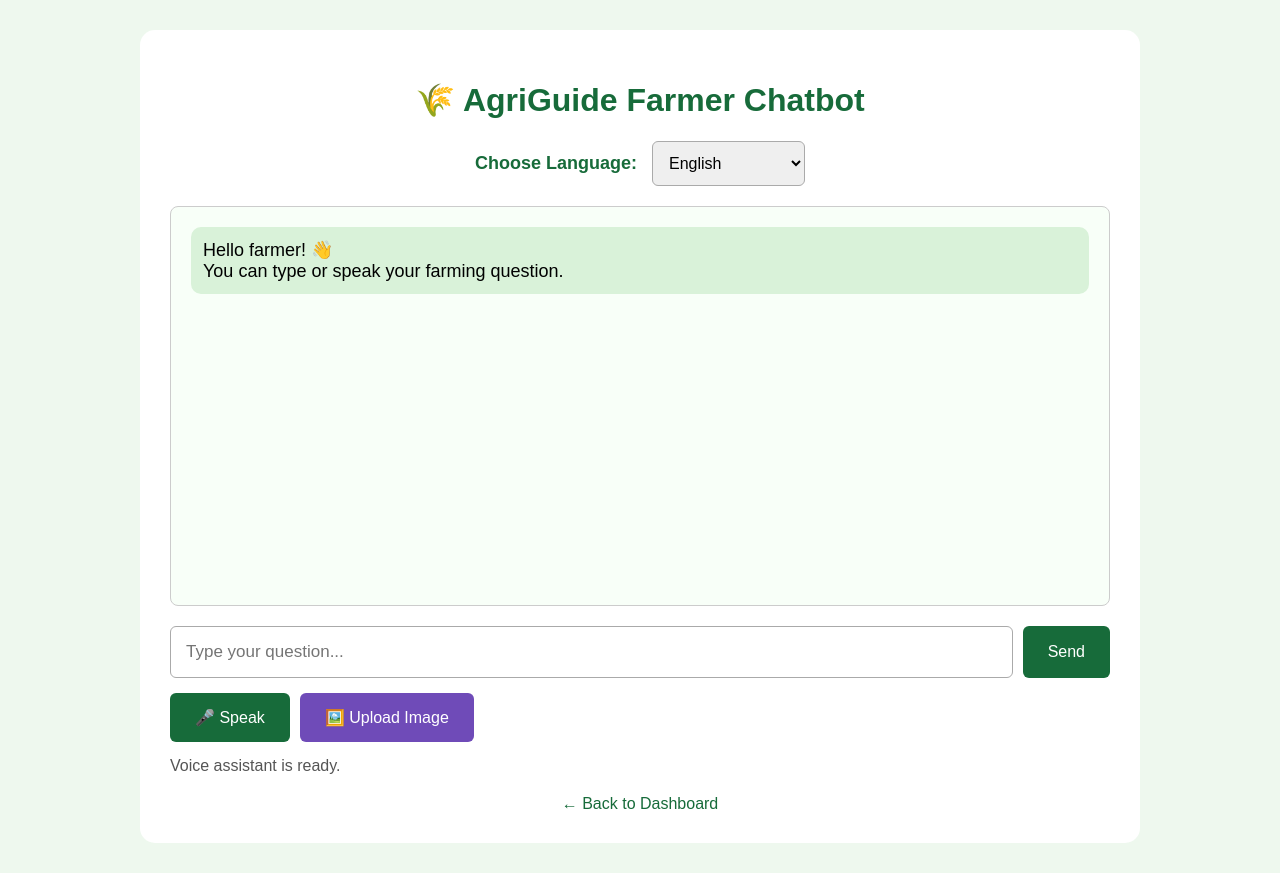
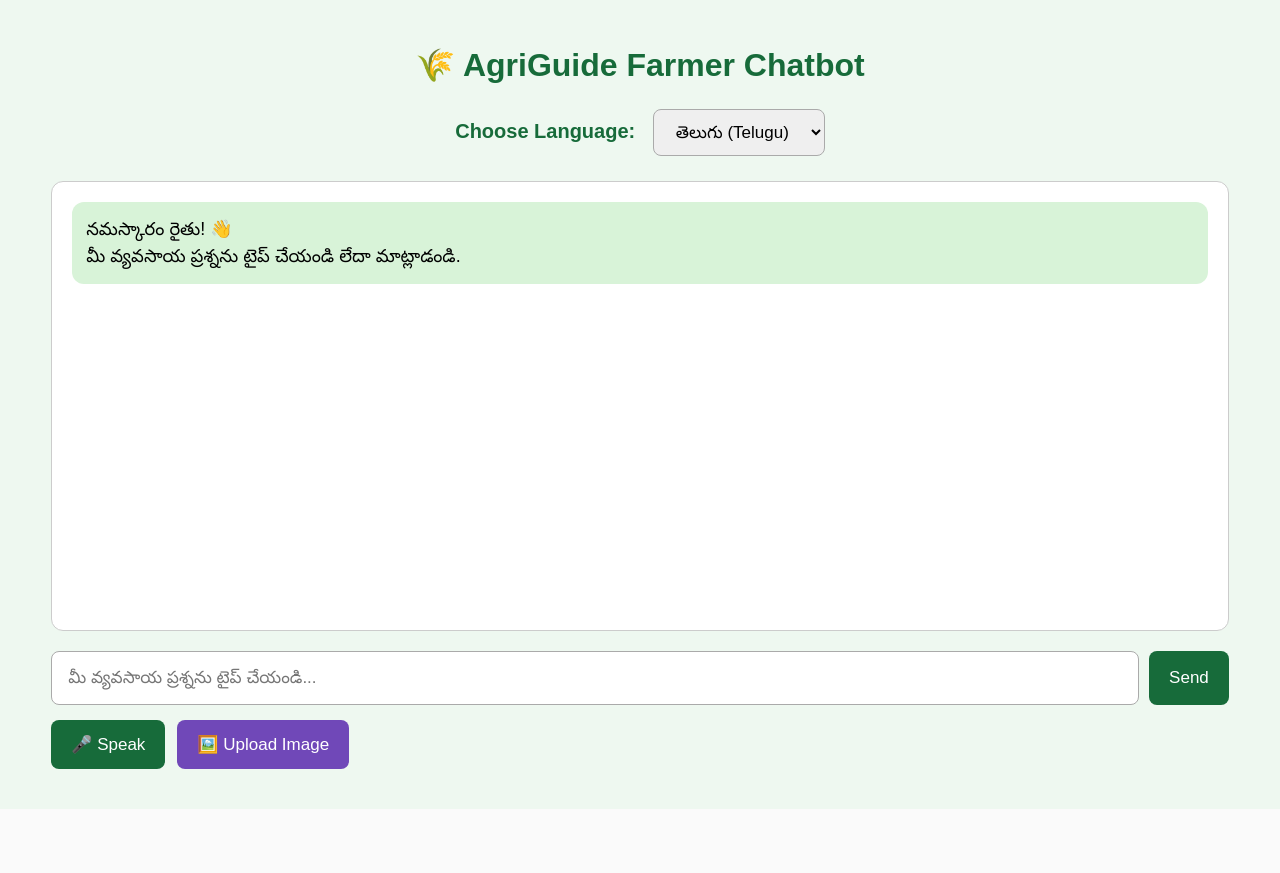
Before and after one commit to nagireddygariharitha2005-cpu/AgriGuide, a Flask app: page /chatbot in a window 1280 px wide. After the commit the page ends 769 px from the top, so only its background shows below. Run offline with Flask 3, Linux system fonts and the light colour scheme; the visitor is signed in with stand-in values (Sample User, id 1).

Commit message:
Update chatbot.html

```diff
--- a/templates/chatbot.html
+++ b/templates/chatbot.html
@@ -14,69 +14,70 @@
 
         * {
             box-sizing: border-box;
-            font-family: Arial, sans-serif;
         }
 
         body {
             margin: 0;
-            background-color: #eef8ee;
+            font-family: Arial, sans-serif;
+            background: #eef8f0;
         }
 
         .container {
-            width: 90%;
-            max-width: 1000px;
-            margin: 30px auto;
-            background: white;
-            padding: 30px;
-            border-radius: 15px;
+            width: 92%;
+            max-width: 1200px;
+            margin: auto;
+            padding: 25px 0;
         }
 
         h1 {
             text-align: center;
             color: #176b3a;
+            margin-bottom: 25px;
         }
 
         .language-box {
             text-align: center;
-            margin: 20px 0;
+            margin-bottom: 25px;
         }
 
         .language-box label {
-            font-size: 18px;
+            font-size: 20px;
             font-weight: bold;
             color: #176b3a;
+            margin-right: 12px;
         }
 
-        select {
-            padding: 12px;
-            margin-left: 10px;
-            border-radius: 6px;
+        #language {
+            padding: 12px 18px;
+            font-size: 17px;
+            border-radius: 8px;
             border: 1px solid #aaa;
-            font-size: 16px;
         }
 
         .chat-box {
-            height: 400px;
+            background: white;
             border: 1px solid #ccc;
+            border-radius: 12px;
             padding: 20px;
+            min-height: 450px;
+            max-height: 450px;
             overflow-y: auto;
-            background-color: #f8fff8;
-            border-radius: 8px;
         }
 
         .message {
-            padding: 12px;
-            margin-bottom: 12px;
-            border-radius: 10px;
+            padding: 14px;
+            margin-bottom: 14px;
+            border-radius: 12px;
             font-size: 18px;
+            line-height: 1.5;
         }
 
         .bot {
-            background-color: #d9f2d9;
+            background: #d8f3d8;
         }
 
         .user {
-            background-color: #d8e8ff;
+            background: #d7e7ff;
             text-align: right;
         }
 
@@ -88,68 +89,61 @@
 
         #messageInput {
             flex: 1;
-            padding: 15px;
+            padding: 16px;
             font-size: 17px;
             border: 1px solid #aaa;
-            border-radius: 6px;
+            border-radius: 8px;
         }
 
         button {
-            padding: 15px 25px;
             border: none;
-            border-radius: 6px;
+            border-radius: 8px;
+            padding: 14px 20px;
+            font-size: 17px;
             cursor: pointer;
-            font-size: 16px;
+        }
+
+        #sendButton {
+            background: #176b3a;
             color: white;
         }
 
-        .send-button {
-            background-color: #176b3a;
+        #speakButton {
+            background: #176b3a;
+            color: white;
         }
 
-        .voice-button {
-            background-color: #176b3a;
+        #imageButton {
+            background: #7048b8;
+            color: white;
         }
 
-        .image-button {
-            background-color: #6f4bb8;
+        .buttons {
+            display: flex;
+            gap: 12px;
+            margin-top: 15px;
         }
 
-        button:hover {
-            opacity: 0.85;
-        }
-
-        .tools {
+        #status {
             margin-top: 15px;
-            display: flex;
-            gap: 10px;
-            flex-wrap: wrap;
+            color: #555;
+            font-size: 16px;
         }
 
         #imageInput {
             display: none;
         }
 
-        #imagePreview {
-            max-width: 300px;
-            max-height: 250px;
-            margin-top: 15px;
-            border-radius: 10px;
-            display: none;
+        @media (max-width: 700px) {
+
+            .input-area {
+                flex-direction: column;
             }
 
-        .status {
-            margin-top: 15px;
-            color: #555;
-            font-size: 16px;
+            .buttons {
+                flex-direction: column;
             }
 
-        .back {
-            display: block;
-            text-align: center;
-            margin-top: 20px;
-            color: #176b3a;
-            text-decoration: none;
         }
 
     </style>
@@ -164,7 +158,7 @@
     <h1>🌾 AgriGuide Farmer Chatbot</h1>
 
 
-    <!-- LANGUAGE SELECTOR -->
+    <!-- LANGUAGE SELECTION -->
 
     <div class="language-box">
 
@@ -174,12 +168,12 @@
 
         <select id="language">
 
-            <option value="en-IN">
-                English
+            <option value="te-IN">
+                తెలుగు (Telugu)
             </option>
 
-            <option value="te-IN">
-                తెలుగు (Telugu)
+            <option value="en-US">
+                English
             </option>
 
         </select>
@@ -187,150 +181,165 @@
     </div>
 
 
-    <!-- CHAT AREA -->
+    <!-- CHAT BOX -->
 
-    <div class="chat-box" id="chatBox">
+    <div id="chatBox" class="chat-box">
 
-        <div class="message bot">
+        <div class="message bot" id="welcomeMessage">
 
-            Hello farmer! 👋<br>
-
-            You can type or speak your farming question.
+            నమస్కారం రైతు! 👋<br>
+            మీ వ్యవసాయ ప్రశ్నను టైప్ చేయండి లేదా మాట్లాడండి.
 
         </div>
 
     </div>
 
 
-    <!-- TEXT INPUT -->
+    <!-- INPUT -->
 
     <div class="input-area">
 
         <input
             type="text"
             id="messageInput"
-            placeholder="Type your question..."
-            onkeydown="handleKey(event)"
+            placeholder="మీ వ్యవసాయ ప్రశ్నను టైప్ చేయండి..."
         >
 
         <button
-            class="send-button"
-            onclick="sendMessage()"
-        >
+            id="sendButton"
+            onclick="sendMessage()">
+
             Send
+
         </button>
 
     </div>
 
 
-    <!-- TOOLS -->
+    <!-- BUTTONS -->
 
-    <div class="tools">
+    <div class="buttons">
 
         <button
-            class="voice-button"
-            onclick="startVoice()"
-        >
+            id="speakButton"
+            onclick="startVoice()">
+
             🎤 Speak
+
         </button>
 
 
         <button
-            class="image-button"
-            onclick="document.getElementById('imageInput').click()"
-        >
+            id="imageButton"
+            onclick="selectImage()">
+
             🖼️ Upload Image
+
         </button>
 
     </div>
 
 
-    <!-- IMAGE INPUT -->
-
     <input
         type="file"
         id="imageInput"
         accept="image/*"
-        onchange="showImage(event)"
+        onchange="imageSelected()"
     >
 
 
-    <!-- IMAGE PREVIEW -->
-
-    <img
-        id="imagePreview"
-        alt="Selected image"
-    >
-
-
-    <!-- STATUS -->
-
-    <div
-        class="status"
-        id="status"
-    >
-        Voice assistant is ready.
-    </div>
-
-
-    <a
-        href="/dashboard"
-        class="back"
-    >
-        ← Back to Dashboard
-    </a>
+    <div id="status"></div>
 
 </div>
 
 
-
 <script>
 
+    // ============================
+    // ELEMENTS
+    // ============================
 
-// ==========================================
-// SEND MESSAGE
-// ==========================================
+    const languageSelect =
+        document.getElementById("language");
 
-function sendMessage() {
-
-    const input =
+    const messageInput =
         document.getElementById("messageInput");
-
-    const message =
-        input.value.trim();
-
-
-    if (message === "") {
-
-        return;
-
-    }
-
 
     const chatBox =
         document.getElementById("chatBox");
 
+    const statusText =
+        document.getElementById("status");
 
-    // Show user message
-
-    const userMessage =
-        document.createElement("div");
-
-    userMessage.className =
-        "message user";
-
-    userMessage.textContent =
-        message;
-
-    chatBox.appendChild(userMessage);
+    const welcomeMessage =
+        document.getElementById("welcomeMessage");
 
 
-    input.value = "";
+    // ============================
+    // LANGUAGE CHANGE
+    // ============================
+
+    languageSelect.addEventListener(
+        "change",
+        function () {
+
+            if (languageSelect.value === "te-IN") {
+
+                messageInput.placeholder =
+                    "మీ వ్యవసాయ ప్రశ్నను టైప్ చేయండి...";
+
+                welcomeMessage.innerHTML =
+                    "నమస్కారం రైతు! 👋<br>" +
+                    "మీ వ్యవసాయ ప్రశ్నను టైప్ చేయండి లేదా మాట్లాడండి.";
+
+            }
+
+            else {
+
+                messageInput.placeholder =
+                    "Type your farming question...";
+
+                welcomeMessage.innerHTML =
+                    "Hello farmer! 👋<br>" +
+                    "You can type or speak your farming question.";
+
+            }
+
+        }
+    );
 
 
-    // Send message to Flask
+    // ============================
+    // SEND MESSAGE
+    // ============================
 
-    fetch("/chat", {
+    async function sendMessage() {
+
+        const message =
+            messageInput.value.trim();
+
+
+        if (message === "") {
+            return;
+        }
+
+
+        addMessage(message, "user");
+
+
+        messageInput.value = "";
+
+
+        statusText.innerText =
+            languageSelect.value === "te-IN"
+            ? "సమాధానం సిద్ధం చేస్తోంది..."
+            : "Thinking...";
+
+
+        try {
+
+            const response =
+                await fetch("/chat", {
 
                     method: "POST",
 
@@ -347,143 +356,103 @@ function sendMessage() {
 
                     })
 
-    })
+                });
 
 
-    .then(response => {
+            const data =
+                await response.json();
 
-        if (!response.ok) {
 
-            throw new Error(
-                "Server error"
+            addMessage(
+                data.reply,
+                "bot"
             );
 
-        }
 
-        return response.json();
-
-    })
-
-
-    .then(data => {
-
-
-        // Create bot message
-
-        const botMessage =
-            document.createElement("div");
-
-        botMessage.className =
-            "message bot";
-
-        botMessage.textContent =
-            data.reply;
-
-
-        chatBox.appendChild(botMessage);
-
-
-        // ==================================
-        // TEXT TO SPEECH
-        // ==================================
-
-        const speech =
-            new SpeechSynthesisUtterance(
+            speakReply(
                 data.reply
             );
 
 
-        // Detect Telugu
+            statusText.innerText = "";
 
-        if (
-            /[\u0C00-\u0C7F]/.test(
-                data.reply
-            )
-        ) {
-
-            speech.lang =
-                "te-IN";
 
         }
 
-        else {
+        catch (error) {
 
-            speech.lang =
-                "en-IN";
+            console.error(error);
+
+
+            addMessage(
+
+                languageSelect.value === "te-IN"
+                ? "క్షమించండి. సమస్య ఏర్పడింది. మళ్లీ ప్రయత్నించండి."
+                : "Sorry, something went wrong. Please try again.",
+
+                "bot"
+
+            );
+
+
+            statusText.innerText =
+                languageSelect.value === "te-IN"
+                ? "చాట్‌బాట్‌కు కనెక్ట్ కాలేకపోయాము."
+                : "Unable to connect to chatbot.";
+
+        }
 
     }
 
 
-        speech.volume = 1;
+    // ============================
+    // ADD MESSAGE
+    // ============================
 
-        speech.rate = 1;
+    function addMessage(text, type) {
 
-        speech.pitch = 1;
+        const div =
+            document.createElement("div");
 
 
-        // Stop previous speech
-
-        window.speechSynthesis.cancel();
+        div.className =
+            "message " + type;
 
 
-        // Speak answer
+        div.innerText =
+            text;
 
-        window.speechSynthesis.speak(
-            speech
-        );
+
+        chatBox.appendChild(div);
 
 
         chatBox.scrollTop =
             chatBox.scrollHeight;
 
-    })
-
-
-    .catch(error => {
-
-        console.log(error);
-
-
-        const errorMessage =
-            document.createElement("div");
-
-        errorMessage.className =
-            "message bot";
-
-        errorMessage.textContent =
-            "Sorry, I could not connect to the server.";
-
-        chatBox.appendChild(
-            errorMessage
-        );
-
-    });
-
     }
 
 
+    // ============================
+    // ENTER KEY
+    // ============================
 
-// ==========================================
-// ENTER KEY
-// ==========================================
+    messageInput.addEventListener(
+        "keydown",
+        function(event) {
 
-function handleKey(event) {
-
-    if (
-        event.key === "Enter"
-    ) {
+            if (event.key === "Enter") {
 
                 sendMessage();
 
             }
 
         }
+    );
 
 
-
-// ==========================================
+    // ============================
     // VOICE INPUT
-// ==========================================
+    // ============================
 
     function startVoice() {
 
@@ -494,10 +463,8 @@ function startVoice() {
 
         if (!SpeechRecognition) {
 
-        document.getElementById(
-            "status"
-        ).textContent =
-            "Voice recognition is not supported in this browser.";
+            statusText.innerText =
+                "Voice recognition is not supported. Please use Google Chrome.";
 
             return;
 
@@ -508,83 +475,68 @@ function startVoice() {
             new SpeechRecognition();
 
 
-    // Get selected language
-
-    const selectedLanguage =
-        document.getElementById(
-            "language"
-        ).value;
+        recognition.lang =
+            languageSelect.value;
 
 
-    recognition.lang =
-        selectedLanguage;
+        recognition.continuous =
+            false;
 
 
-    recognition.continuous = false;
-
-    recognition.interimResults = false;
+        recognition.interimResults =
+            false;
 
 
-    recognition.start();
+        recognition.maxAlternatives =
+            1;
 
 
-    if (
-        selectedLanguage === "te-IN"
-    ) {
+        if (languageSelect.value === "te-IN") {
 
-        document.getElementById(
-            "status"
-        ).textContent =
-            "🎤 తెలుగు మాట్లాడండి... Listening...";
+            statusText.innerText =
+                "🎤 తెలుగు వినబడుతోంది... మాట్లాడండి.";
 
         }
 
         else {
 
-        document.getElementById(
-            "status"
-        ).textContent =
+            statusText.innerText =
                 "🎤 Listening... Speak now.";
 
         }
 
 
-    // Voice result
+        try {
+
+            recognition.start();
+
+        }
+
+        catch (error) {
+
+            console.log(error);
+
+        }
+
 
         recognition.onresult =
             function(event) {
 
-
-            const text =
-                event.results[0][0]
-                    .transcript;
+                const transcript =
+                    event.results[0][0].transcript;
 
 
-            document.getElementById(
-                "messageInput"
-            ).value =
-                text;
+                messageInput.value =
+                    transcript;
 
 
-            if (
-                selectedLanguage === "te-IN"
-            ) {
+                statusText.innerText =
+                    languageSelect.value === "te-IN"
+                    ? "వాయిస్ అందింది..."
+                    : "Voice received.";
 
-                document.getElementById(
-                    "status"
-                ).textContent =
-                    "తెలుగు voice captured. Click Send.";
 
-            }
-
-            else {
-
-                document.getElementById(
-                    "status"
-                ).textContent =
-                    "English voice captured. Click Send.";
-
-            }
+                sendMessage();
 
             };
 
@@ -592,58 +544,126 @@ function startVoice() {
         recognition.onerror =
             function(event) {
 
-            console.log(event.error);
+                console.log(
+                    "Voice error:",
+                    event.error
+                );
 
 
-            document.getElementById(
-                "status"
-            ).textContent =
-                "Could not hear your voice. Please try again.";
+                if (
+                    event.error === "not-allowed" ||
+                    event.error === "service-not-allowed"
+                ) {
+
+                    statusText.innerText =
+                        "Microphone permission is blocked. Please allow microphone access in Chrome.";
+
+                }
+
+
+                else if (
+                    event.error === "no-speech"
+                ) {
+
+                    statusText.innerText =
+                        "Could not hear your voice. Please speak clearly and try again.";
+
+                }
+
+
+                else {
+
+                    statusText.innerText =
+                        "Voice error: " + event.error;
+
+                }
+
+            };
+
+
+        recognition.onend =
+            function() {
+
+                console.log(
+                    "Voice recognition ended."
+                );
 
             };
 
     }
 
 
+    // ============================
+    // VOICE OUTPUT
+    // ============================
 
-// ==========================================
-// IMAGE UPLOAD
-// ==========================================
+    function speakReply(text) {
 
-function showImage(event) {
-
-    const file =
-        event.target.files[0];
-
-
-    if (!file) {
+        if (
+            !("speechSynthesis" in window)
+        ) {
 
             return;
 
         }
 
 
-    const imagePreview =
-        document.getElementById(
-            "imagePreview"
-        );
+        window.speechSynthesis.cancel();
 
 
-    imagePreview.src =
-        URL.createObjectURL(file);
+        const speech =
+            new SpeechSynthesisUtterance(text);
 
 
-    imagePreview.style.display =
-        "block";
+        speech.lang =
+            languageSelect.value;
 
 
-    document.getElementById(
-        "status"
-    ).textContent =
-        "🖼️ Image selected successfully.";
+        speech.rate =
+            0.9;
+
+
+        speech.pitch =
+            1;
+
+
+        window.speechSynthesis.speak(
+            speech
+        );
 
     }
 
+
+    // ============================
+    // IMAGE UPLOAD
+    // ============================
+
+    function selectImage() {
+
+        document
+            .getElementById("imageInput")
+            .click();
+
+    }
+
+
+    function imageSelected() {
+
+        const file =
+            document
+                .getElementById("imageInput")
+                .files[0];
+
+
+        if (file) {
+
+            statusText.innerText =
+                "Image selected: " +
+                file.name;
+
+        }
+
+    }
 
 </script>
 
```
Lines whose indentation alone changed are shown as unchanged.
